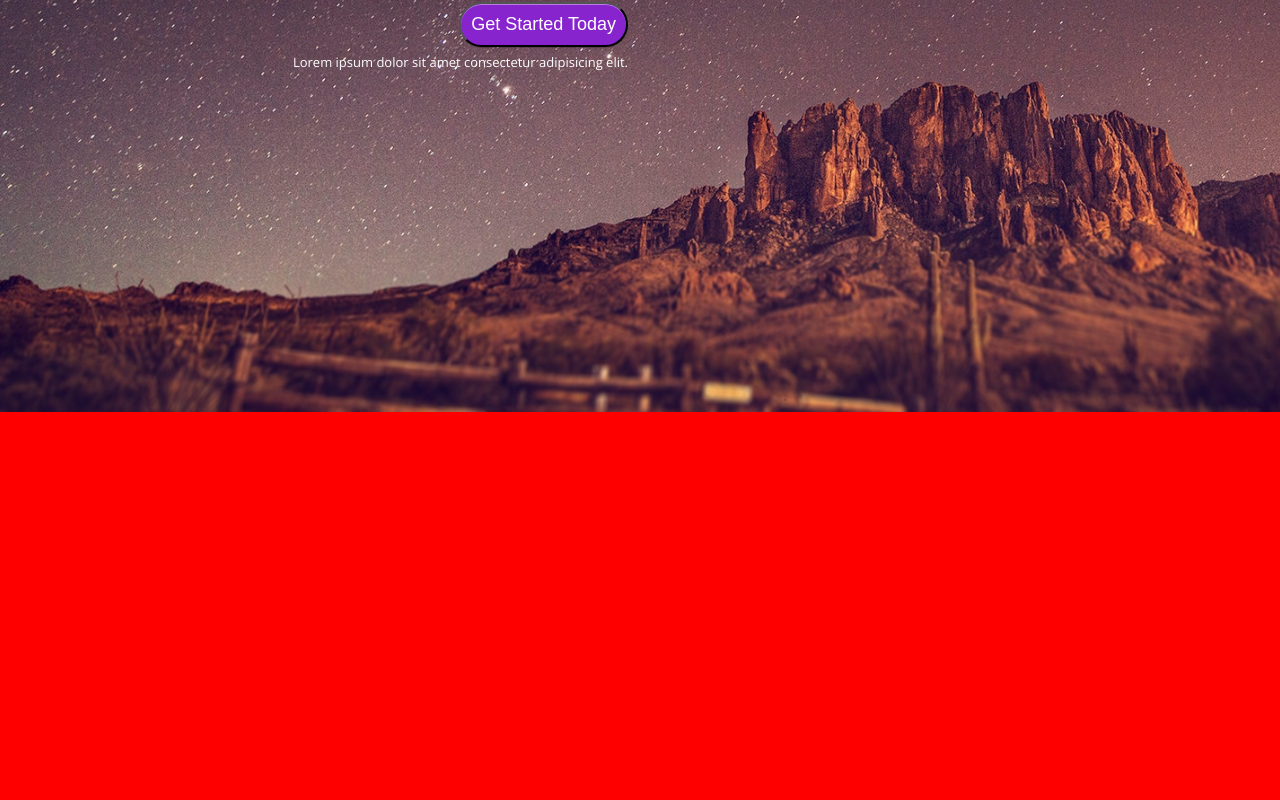
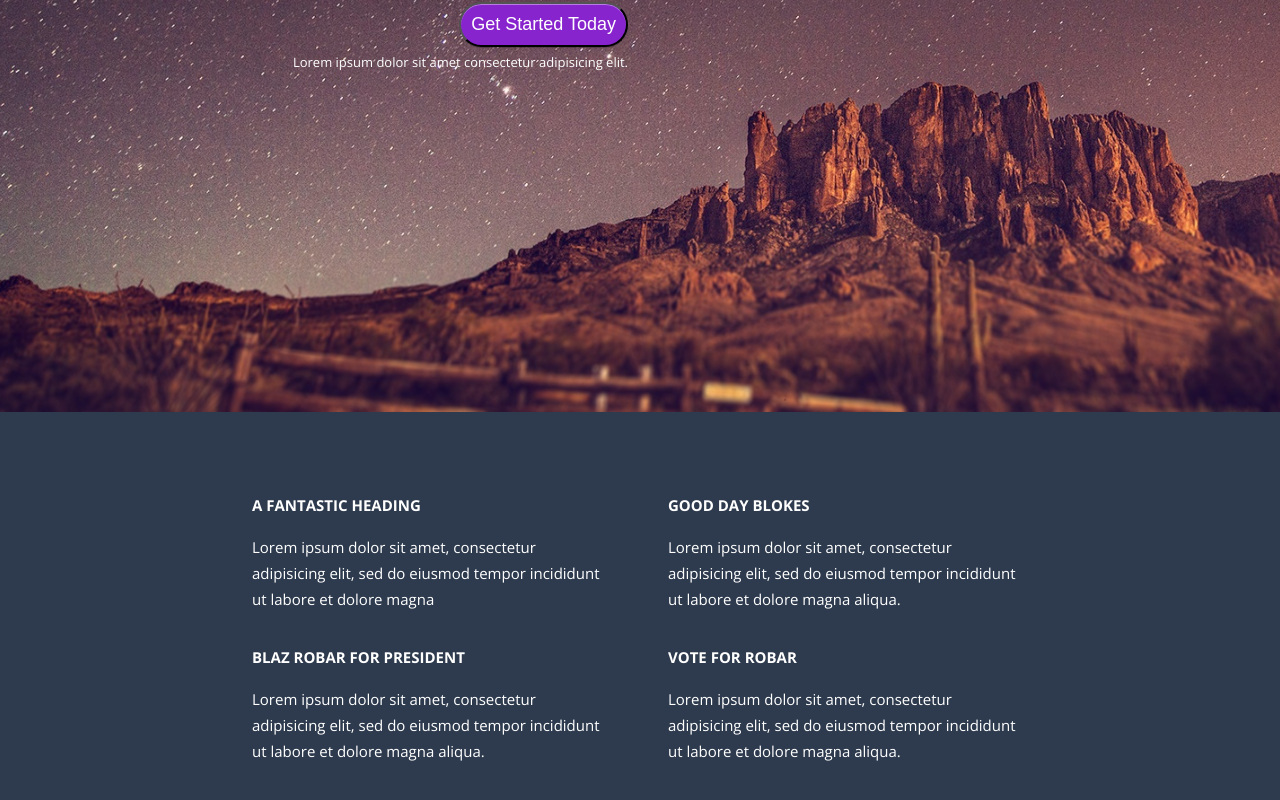
Before and after one commit to VartikaS14/Reactjs-project, a React (Vite) app: page / in a window 1280 px wide. Shown: the part 388-1188 px from the top of the page. Before the commit the page ends 800 px from the top, so only its background shows below. Built offline with nearby package versions, Linux system fonts and the light colour scheme.

Commit message:
About section made

```diff
--- a/src/App.jsx
+++ b/src/App.jsx
@@ -1,6 +1,7 @@
 import React from "react";
 import Navbar from "./Components/Navbar/Navbar";
 import Hero from "./Components/Hero/Hero"
+import About from "./Components/About/About";
 
 const App =() =>
   {
@@ -8,6 +9,7 @@ const App =() =>
       <div>
         <Navbar/>
         <Hero/>
+        <About/>
 
       </div>
     )
--- /dev/null
+++ b/src/Components/About/About.css
@@ -0,0 +1,10 @@
+.about{
+    width: 100%;
+    height: 50vh;
+    color: white;
+    display: flex;
+  align-items: center;
+  justify-content: center;
+  padding: 5% 10%;
+  flex-wrap: wrap;
+}
--- /dev/null
+++ b/src/Components/About/About.jsx
@@ -0,0 +1,31 @@
+import React from 'react'
+import './About.css'
+import { Card } from "../../Components/Cards/Card";
+
+const About = () => {
+  return (
+    <div className="about">
+         <Card
+          title="A Fantastic Heading"
+          description="Lorem ipsum dolor sit amet, consectetur adipisicing elit, sed do eiusmod tempor incididunt ut labore et dolore magna "
+        />
+        <Card
+          title="Good Day Blokes"
+          description="Lorem ipsum dolor sit amet, consectetur adipisicing elit, sed do eiusmod tempor incididunt ut labore et dolore magna aliqua."
+        />
+        <Card
+          title="Blaz Robar for President"
+          description="Lorem ipsum dolor sit amet, consectetur adipisicing elit, sed do eiusmod tempor incididunt ut labore et dolore magna aliqua. "
+        />
+        <Card
+          title="Vote for Robar"
+          description="Lorem ipsum dolor sit amet, consectetur adipisicing elit, sed do eiusmod tempor incididunt ut labore et dolore magna aliqua."
+        />
+
+
+    </div>
+
+  )
+}
+
+export default About
--- /dev/null
+++ b/src/Components/Cards/Card.css
@@ -0,0 +1,21 @@
+.card-container {
+    width: 400px;
+    display: flex;
+    flex-direction: column;
+    margin: 0.5rem;
+    height: fit-content;
+
+  }
+  .card-title {
+    margin: 0.5rem 5%;
+    font-size: 15px;
+line-height: 26px;
+text-transform: uppercase;
+  }
+
+  .card-description {
+    margin: 0.5rem 5%;
+    font-size: 15px;
+line-height: 26px;
+
+  }
--- /dev/null
+++ b/src/Components/Cards/Card.jsx
@@ -0,0 +1,15 @@
+import React from "react";
+import "./Card.css";
+
+export const Card = ({
+  title,
+  description,
+}) => {
+  return (
+    <div className="card-container">
+      {title && <h1 className="card-title">{title}</h1>}
+      {description && <p className="card-description">{description}</p>}
+
+    </div>
+  );
+};
--- a/src/index.css
+++ b/src/index.css
@@ -6,7 +6,7 @@
 
 }
 body{
-    background: red;
+    background-color: #2e3b4e;
     font-family: "Open Sans";
 }
 a
```
